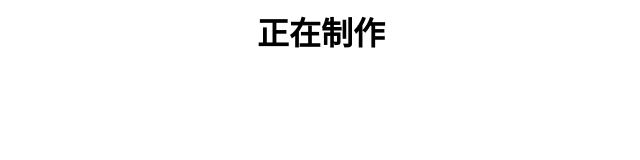
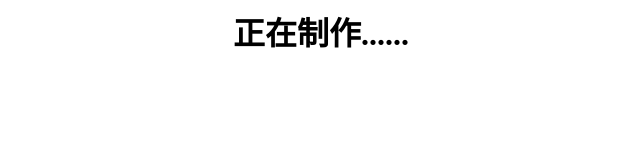
Before and after one commit to CRDDDD/CRDDDD.github.io, a plain HTML site: page html/minecraft.html in a window 1280 px wide. Shown: the whole page, without its empty margins (319-959 px from the left). Drawn offline with Linux system fonts and the light colour scheme.

Commit message:
Update minecraft.html

```diff
--- a/html/minecraft.html
+++ b/html/minecraft.html
@@ -7,6 +7,6 @@
     <title>MineCraft</title>
 </head>
 <body>
-    <h1 style="margin: auto;text-align: center;">正在制作</h1>
+    <h1 style="margin: auto;text-align: center;">正在制作......</h1>
 </body>
 </html>
```
